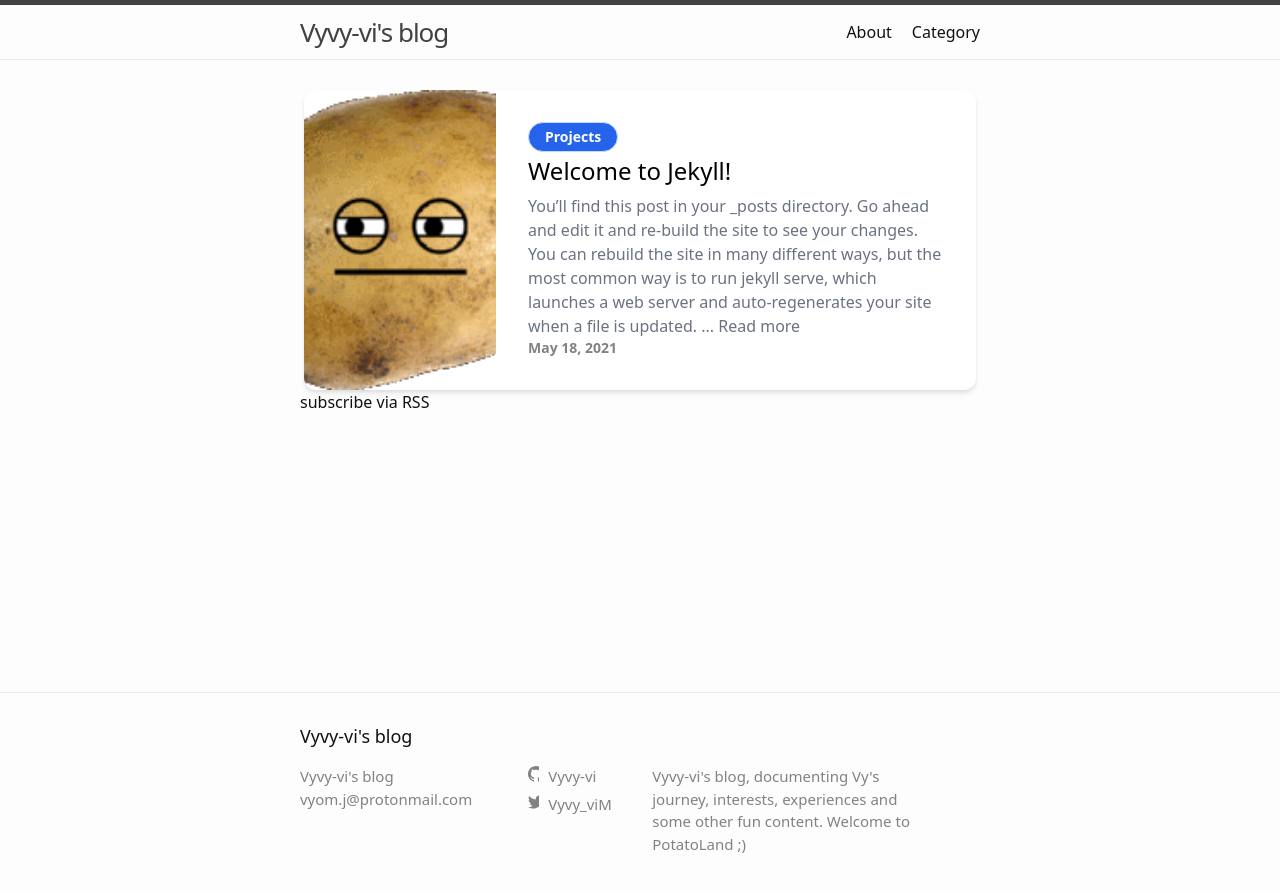
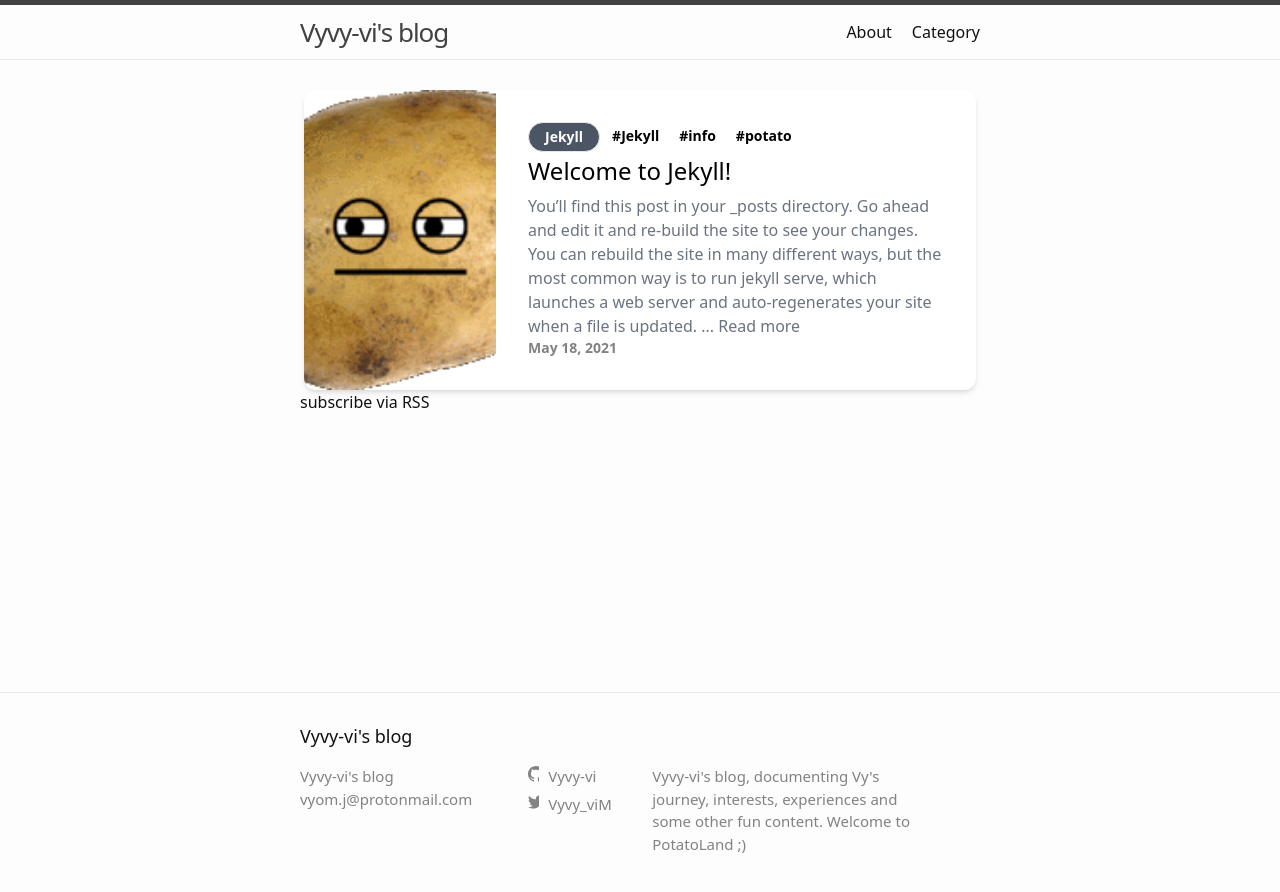
Before and after one commit to Vyvy-vi/blog, a Jekyll site: the page built from index.html, in a window 1280 px wide. Shown: the top 892 px of the page. Built offline with Jekyll 4.4.1, drawn with Linux system fonts in a browser that asks for light colours; the list of posts is cut into pages by our own code.

Commit message:
test: categories

```diff
--- a/_config.yml
+++ b/_config.yml
@@ -41,7 +41,6 @@ plugins:
   - jekyll-paginate
   - jekyll-seo-tag
   - jekyll-sitemap
-  - jekyll-category-pages
 
 # Exclude from processing.
 # The following items will not be processed, by default.
--- a/_layouts/home.html
+++ b/_layouts/home.html
@@ -20,7 +20,7 @@ layout: default
                 {%- endif -%}
                 <div class="p-8">
                     {% assign tags = "Python Programming Opensource C Wellness Projects" | split: " " %}
-                    {%- if post.categories -%}
+                    {%- if post.categories or post.tags-%}
                         <div class= "flex flex-row flex-wrap gap-1">
                         {%- for category in post.categories -%}
                             {% case category %}
@@ -43,6 +43,9 @@ layout: default
                             {% endcase %}
                             <div class="px-4 py-1 text-sm text-white font-semibold rounded-full border border-{{color}}-200 bg-{{color}}-600 outline-none">{{ category }}</div>
                         {%- endfor -%}
+                        {%- for tag in post.tags -%}
+                            <div class="px-2 py-1 text-sm text-black font-semibold">#{{ tag }}</div>
+                        {%- endfor -%}
                         </div>
                     {%- endif -%}
                     <a href="{{ post.url | relative_url }}" class="block mt-1 text-2xl leading-tight font-medium text-black hover:underline">{{ post.title | escape }}</a>
--- a/_posts/2021-05-18-welcome-to-jekyll.markdown
+++ b/_posts/2021-05-18-welcome-to-jekyll.markdown
@@ -4,7 +4,8 @@ title:  "Welcome to Jekyll!"
 date:   2021-05-18 16:09:30 +0530
 image: potato_squinting.png
 author: Vyvy-vi
-categories: Projects
+categories: Jekyll
+tags: Jekyll info potato
 ---
 
 You’ll find this post in your `_posts` directory. Go ahead and edit it and re-build the site to see your changes. You can rebuild the site in many different ways, but the most common way is to run `jekyll serve`, which launches a web server and auto-regenerates your site when a file is updated.
```
